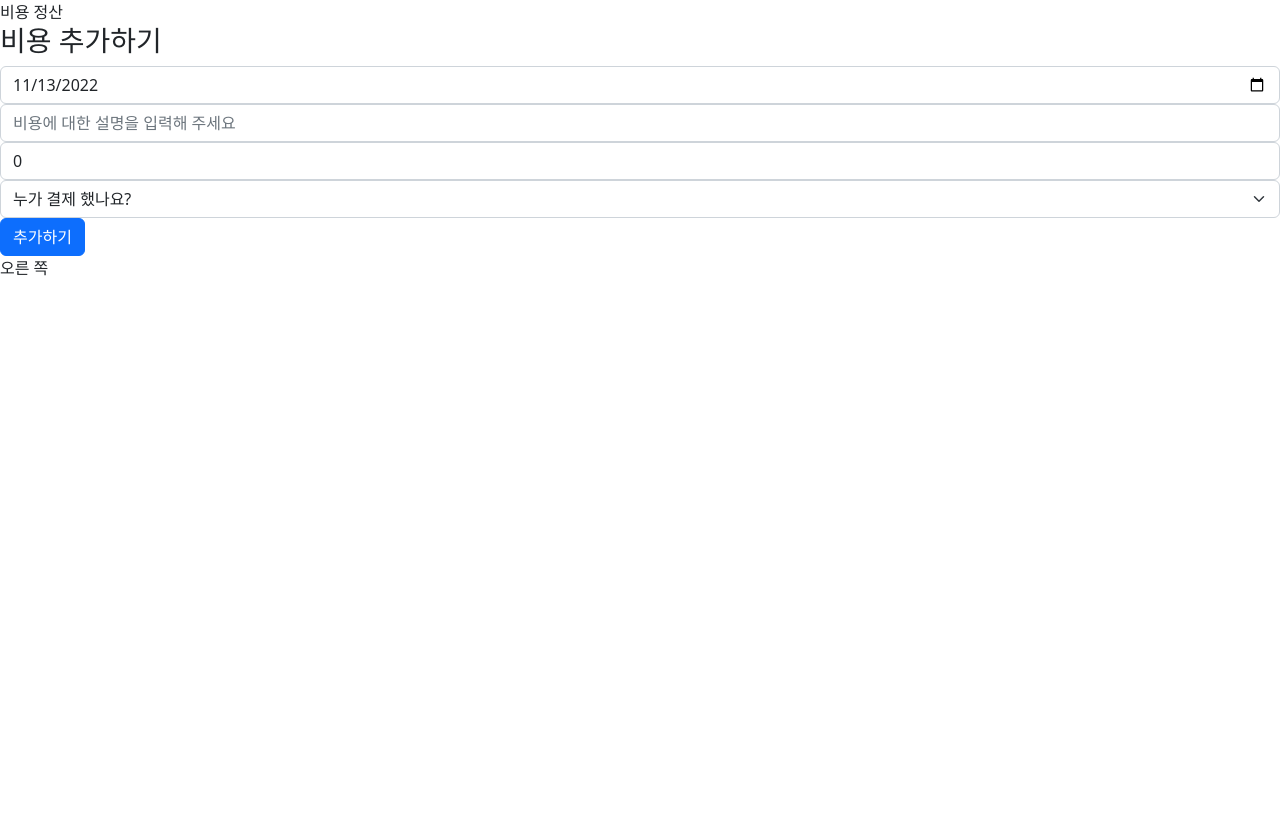
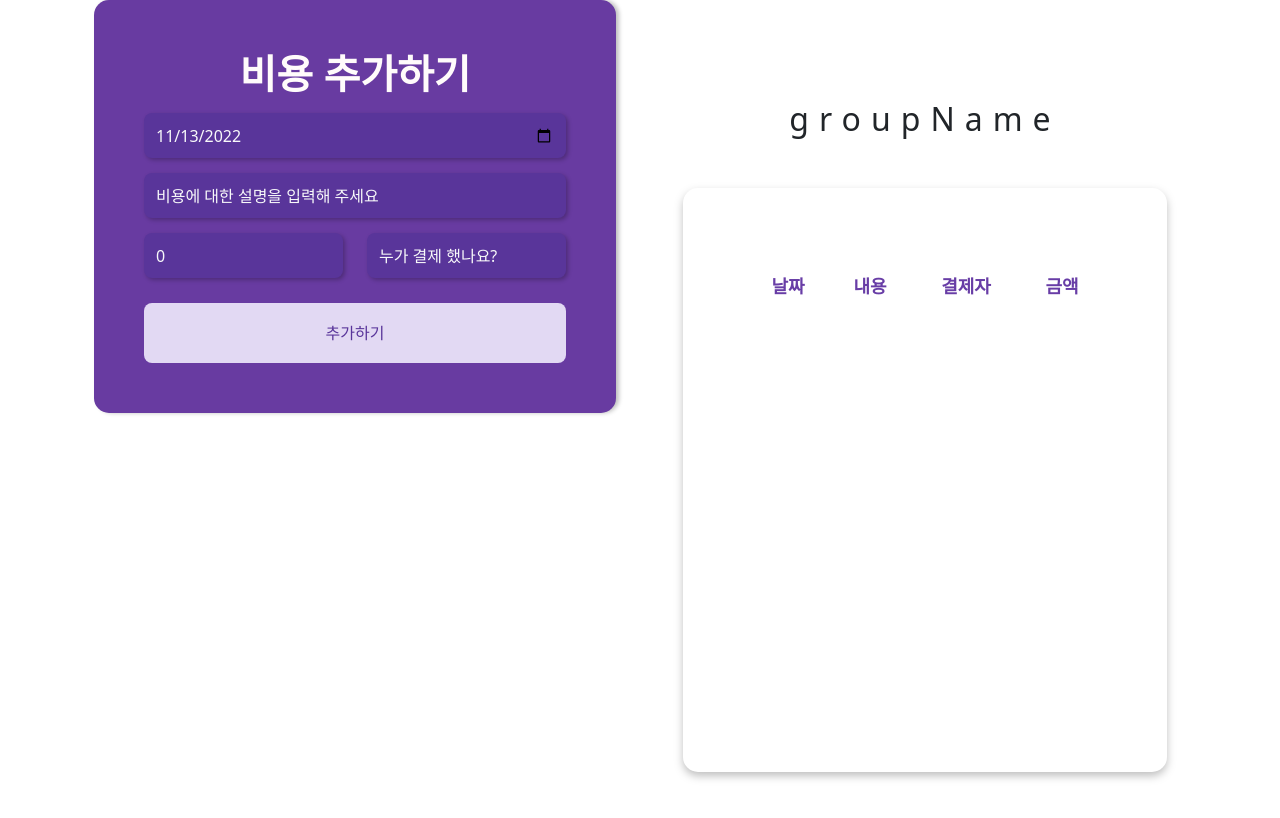
Before and after one commit to minuk3508/happy-pay, a React (Create React App) app: page /expense in a window 1280 px wide. Shown: the top 818 px of the page. Built offline with nearby package versions, Linux system fonts and the light colour scheme.

Commit message:
비용 정산 메인페이지/비용 추가 컴포넌트 1차 스타일 완료, 비용 정산 리스트 컴포넌트 테스트코드에서 1차 스타일링 완료

```diff
--- a/src/Components/AddExpenseForm.jsx
+++ b/src/Components/AddExpenseForm.jsx
@@ -1,6 +1,7 @@
 import { useState } from "react";
-import { Container, Form, Row, Button } from "react-bootstrap";
+import { Container, Form, Row, Button, Col } from "react-bootstrap";
 import { useRecoilValue, useSetRecoilState } from "recoil";
+import styled from "styled-components";
 import { expensesState } from "../State/expenses";
 import { groupMemberState } from "../State/groupMember";
 
@@ -45,6 +46,10 @@ export default function AddExpenseForm() {
         payer,
       };
       setExpenses((prev) => [...prev, newExpense]);
+      setDate(today);
+      setDescription("");
+      setAmount(0);
+      setPayer(null);
     }
     setValidated(true);
   };
@@ -63,18 +68,24 @@ export default function AddExpenseForm() {
   };
 
   return (
+    <StyledWrapper>
       <Form noValidate onSubmit={handleSubmit}>
-      <h3>비용 추가하기</h3>
-
-      <Form.Group>
+        <StlyedTitle>비용 추가하기</StlyedTitle>
+        <Row>
+          <Col xs={12}>
+            <StyledFormGroup>
               <Form.Control
                 type="date"
                 placeholder="결제한 날짜를 선택해 주세요"
                 value={date}
                 onChange={changeDate}
               />
-      </Form.Group>
-      <Form.Group>
+            </StyledFormGroup>
+          </Col>
+        </Row>
+        <Row>
+          <Col xs={12}>
+            <StyledFormGroup>
               <Form.Control
                 type="text"
                 isValid={isDescription}
@@ -86,8 +97,12 @@ export default function AddExpenseForm() {
               <Form.Control.Feedback type="invalid" data-valid={isDescription}>
                 비용 내용을 입력해 주셔야 합니다.
               </Form.Control.Feedback>
-      </Form.Group>
-      <Form.Group>
+            </StyledFormGroup>
+          </Col>
+        </Row>
+        <Row>
+          <Col xs={12} lg={6}>
+            <StyledFormGroup>
               <Form.Control
                 type="number"
                 isValid={isAmount}
@@ -99,12 +114,15 @@ export default function AddExpenseForm() {
               <Form.Control.Feedback type="invalid" data-valid={isAmount}>
                 금액을 입력해 주셔야 합니다.
               </Form.Control.Feedback>
-      </Form.Group>
-      <Form.Group>
+            </StyledFormGroup>
+          </Col>
+          <Col xs={12} lg={6}>
+            <StyledFormGroup>
               <Form.Select
                 isValid={isPayer}
                 isInvalid={!isPayer && validated}
                 defaultValue=""
+                className="form-control"
                 onChange={changePayer}
               >
                 <option disabled value="">
@@ -115,12 +133,73 @@ export default function AddExpenseForm() {
                     {i}
                   </option>
                 ))}
+                <option>영수</option>
               </Form.Select>
               <Form.Control.Feedback type="invalid" data-valid={isPayer}>
                 결제자를 선택해 주셔야 합니다.
               </Form.Control.Feedback>
-      </Form.Group>
-      <Button type="submit">추가하기</Button>
+            </StyledFormGroup>
+          </Col>
+        </Row>
+        <Row>
+          <Col xs={12} className="d-grid gap-2">
+            <StyledSubmitButton>추가하기</StyledSubmitButton>
+          </Col>
+        </Row>
       </Form>
+    </StyledWrapper>
   );
 }
+const StyledWrapper = styled.div`
+  padding: 50px;
+  background-color: #683ba1;
+  box-shadow: 3px 0px 4px rgba(0, 0, 0, 0.25);
+  border-radius: 15px;
+`;
+
+const StyledFormGroup = styled(Form.Group)`
+  margin-bottom: 15px;
+  input,
+  select {
+    background: #59359a;
+    box-shadow: 2px 2px 4px rgba(0, 0, 0, 0.25);
+    border-radius: 8px;
+    border: none;
+    color: #f8f9fa;
+    height: 45px;
+
+    &:focus {
+      color: #f8f9fa;
+      background: #59359a;
+      filter: brightness(80%);
+    }
+    ::placeholder {
+      color: #f8f9fa;
+    }
+  }
+`;
+
+const StlyedTitle = styled.h3`
+  color: #fffbfb;
+  text-align: center;
+  font-weight: 700;
+  font-size: 40px;
+  line-height: 48px;
+  margin-bottom: 15px;
+`;
+
+const StyledSubmitButton = styled(Button).attrs({
+  type: "submit",
+})`
+  height: 60px;
+  padding: 16px 32px;
+  color: #59359a;
+  border: none;
+  border-radius: 8px;
+  background-color: #e2d9f3;
+  margin-top: 10px;
+  :hover {
+    background-color: #e2d9f3;
+    filter: rgba(0, 0, 0, 0.3);
+  }
+`;
--- a/src/Components/ExpenseMain.jsx
+++ b/src/Components/ExpenseMain.jsx
@@ -1,13 +1,52 @@
+import { Col, Container, Row } from "react-bootstrap";
+import { useRecoilValue } from "recoil";
+import styled from "styled-components";
+import { groupNameState } from "../State/groupName";
 import AddExpenseForm from "./AddExpenseForm";
+import ExpenseTable from "./ExpenseTable";
 
 export default function ExpenseMain() {
   return (
-    <div>
-      비용 정산
-      <div>
-        <AddExpenseForm></AddExpenseForm>
-      </div>
-      <div>오른 쪽</div>
-    </div>
+    <Container>
+      <Row>
+        <Col>
+          <LeftPane />
+        </Col>
+        <Col>
+          <RightPane />
+        </Col>
+      </Row>
+    </Container>
   );
 }
+
+const LeftPane = () => {
+  return (
+    <Container>
+      <AddExpenseForm />
+    </Container>
+  );
+};
+
+const RightPane = () => {
+  const groupName = useRecoilValue(groupNameState);
+  return (
+    <StyledContainer>
+      <Row>
+        <StyledGroupName>{groupName || "groupName"}</StyledGroupName>
+      </Row>
+      <ExpenseTable />
+    </StyledContainer>
+  );
+};
+
+const StyledGroupName = styled.h2`
+  font-weight: 200;
+  text-align: center;
+  letter-spacing: 10px;
+  margin-bottom: 50px;
+`;
+
+const StyledContainer = styled(Container)`
+  padding: 100px 31px;
+`;
--- /dev/null
+++ b/src/Components/ExpenseTable.jsx
@@ -0,0 +1,53 @@
+import { Table } from "react-bootstrap";
+import { useRecoilValue } from "recoil";
+import styled from "styled-components";
+import { expensesState } from "../State/expenses";
+import OverlayWrapper from "./Shared/OverlayWrapper";
+
+export default function ExpenseTable() {
+  const expenses = useRecoilValue(expensesState);
+  return (
+    <OverlayWrapper minHeight={"73vh"}>
+      <Table data-testid="expenseList" borderless hover responsive>
+        <StyledThead>
+          <tr>
+            <th>날짜</th>
+            <th>내용</th>
+            <th>결제자</th>
+            <th>금액</th>
+          </tr>
+        </StyledThead>
+        <StyledBody>
+          {expenses.map(({ date, description, amount, payer }, index) => (
+            <tr key={index}>
+              <td>{date}</td>
+              <td>{description}</td>
+              <td>{payer} </td>
+              <td>{parseInt(amount)} 원</td>
+            </tr>
+          ))}
+        </StyledBody>
+      </Table>
+    </OverlayWrapper>
+  );
+}
+
+const StyledThead = styled.thead`
+  color: #683da6;
+  text-align: center;
+  font-weight: 700;
+  font-size: 18px;
+  line-height: 29px;
+
+  th {
+    padding: 20px 8px;
+  }
+`;
+
+const StyledBody = styled.tbody`
+  td {
+    font-weight: 400;
+    font-size: 18px;
+    line-height: 59px;
+  }
+`;
--- a/src/Components/Shared/OverlayWrapper.jsx
+++ b/src/Components/Shared/OverlayWrapper.jsx
@@ -1,7 +1,11 @@
 import styled from "styled-components";
 
-export default function OverlayWrapper({ children }) {
-  return <Container>{children}</Container>;
+export default function OverlayWrapper({ children, padding, minHeight }) {
+  return (
+    <Container minHeight={minHeight} padding={padding}>
+      {children}
+    </Container>
+  );
 }
 
 const Container = styled.div`
```
Also changed, not shown: 1 other file (tests, documents, lock files or other folders). Lines whose indentation alone changed are shown as unchanged.
